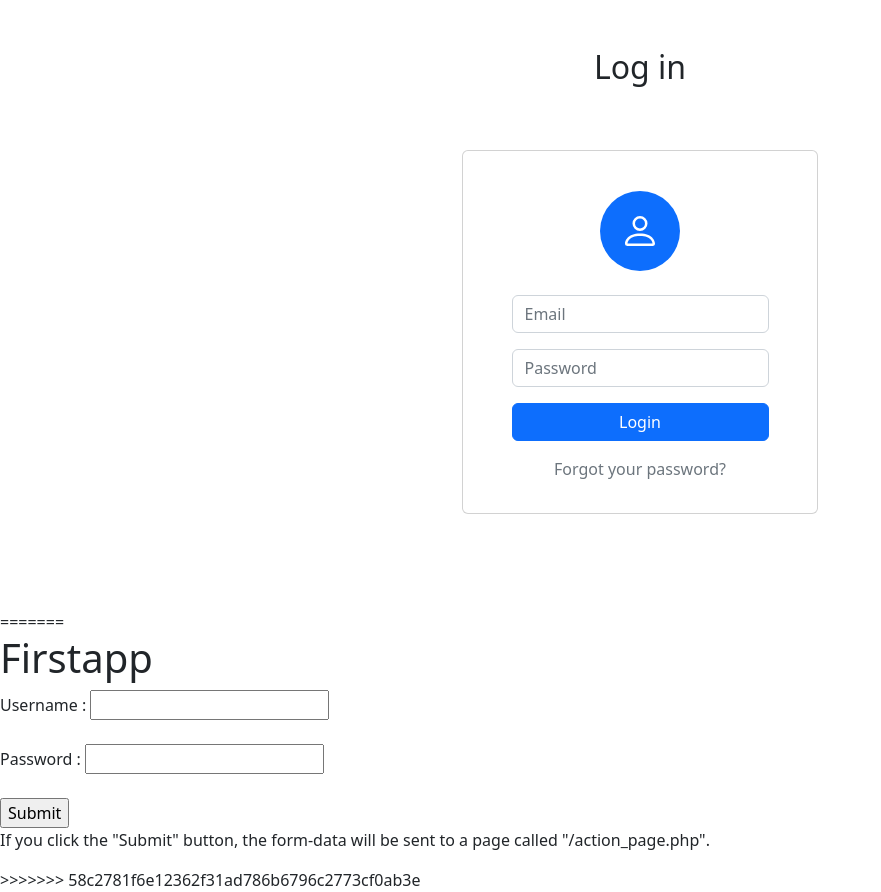
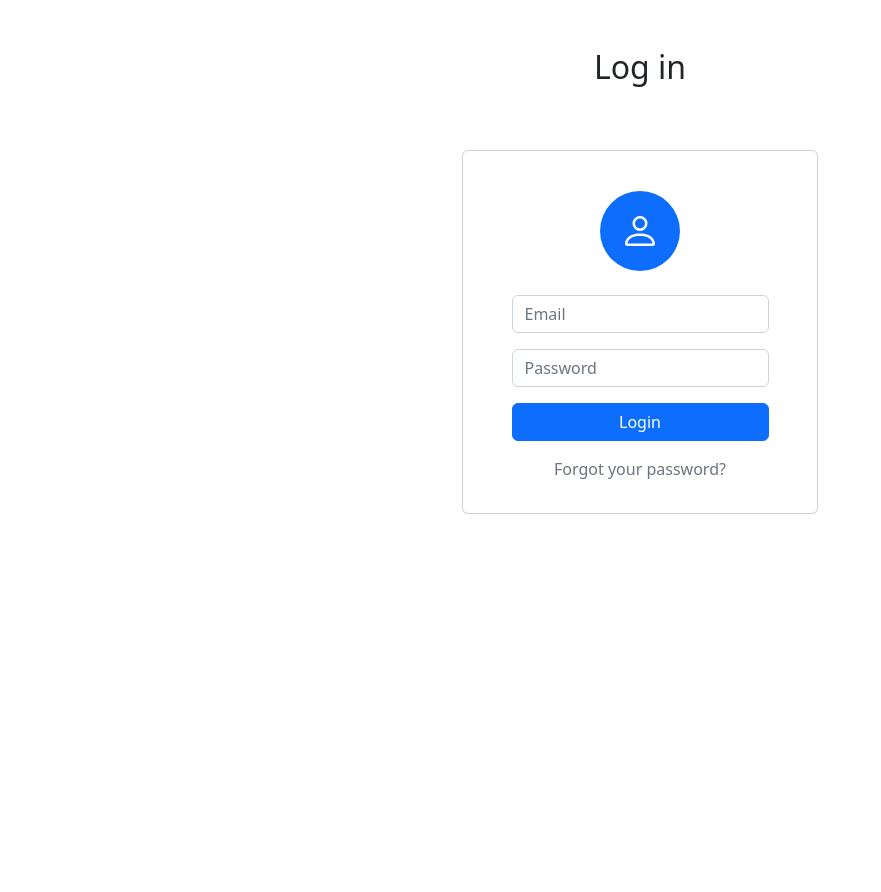
Before and after one commit to vijayvignesh021/Django, a Django app: template djs/firstapp/templates/firstapp/index.html in a window 1280 px wide. Shown: the whole page, without its empty margins (0-881 px from the left). After the commit the page ends 514 px from the top, so only its background shows below. Run offline with Django 4.2, Linux system fonts and the light colour scheme; the template is opened without the code that fills it, so the values that code supplies are empty; some libraries are stand-ins or nearby versions.

Commit message:
Update index.html

```diff
--- a/djs/firstapp/templates/firstapp/index.html
+++ b/djs/firstapp/templates/firstapp/index.html
@@ -43,24 +43,3 @@
 </body>
 
 </html>
-=======
-<!DOCTYPE html>
-<html>
-<head>
-    <base href="/static/firstapp/">
-    <h1>Firstapp</h1>
-</head>
-<body>
-    <form method="POST" action="">
-        {% csrf_token %}
-        <label for="name">Username :</label>
-        <input type="text" id="name" name="name"><br><br>
-        <label for="pass">Password :</label>
-        <input type="text" id="pass" name="pass"><br><br>
-        <input type="submit" value="Submit">
-    </form>
-    <p>If you click the "Submit" button, the form-data will be sent to a page called "/action_page.php".</p>
-
-</body>
-</html>
->>>>>>> 58c2781f6e12362f31ad786b6796c2773cf0ab3e
```
